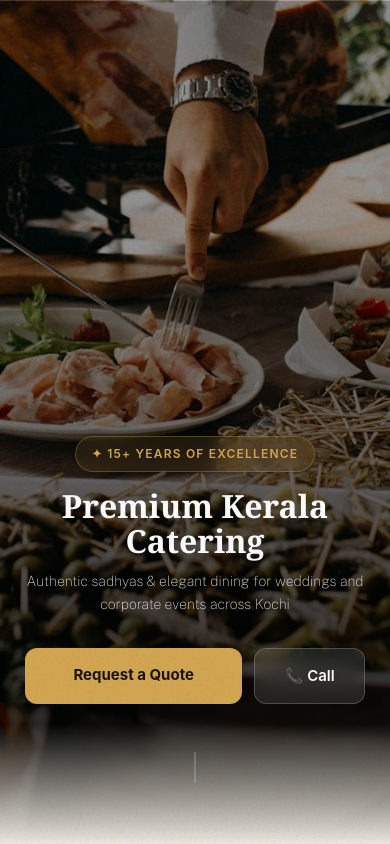
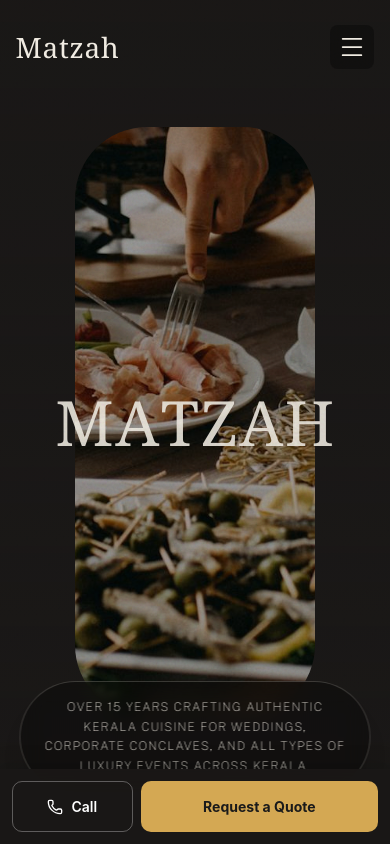
Before and after one commit to Blessan-Alex/matzahweb, a Next.js app: page / in a window 390 px wide. Shown: the top 844 px of the page. Built offline with nearby package versions, Linux system fonts and the light colour scheme.

Commit message:
adding seo mobile

```diff
--- a/src/app/layout.tsx
+++ b/src/app/layout.tsx
@@ -5,7 +5,6 @@
 import Header from "@/components/layout/Header";
 import Footer from "@/components/layout/Footer";
 import StickyBottomBar from "@/components/layout/StickyBottomBar";
-import LayoutWrapper from "@/components/layout/LayoutWrapper";
 import { Public_Sans } from "next/font/google";
 
 const publicSans = Public_Sans({
@@ -115,10 +114,15 @@
           dangerouslySetInnerHTML={{ __html: JSON.stringify(jsonLd) }}
         />
       </head>
+      {/* Added extra padding bottom for mobile so content doesn't get hidden behind the stickied bottom bar */}
       <body className="antialiased bg-primary-bg text-primary-text md:pb-0 pb-20">
-        <LayoutWrapper>
-          {children}
-        </LayoutWrapper>
+        <SmoothScroll>
+          <Preloader />
+          <Header />
+          <main>{children}</main>
+          <Footer />
+          <StickyBottomBar />
+        </SmoothScroll>
       </body>
     </html>
   );
--- a/src/components/layout/Footer.tsx
+++ b/src/components/layout/Footer.tsx
@@ -3,7 +3,7 @@
 
 export default function Footer() {
     return (
-        <footer className="w-full bg-[#1A1817] text-[#F0EBE2] pt-20 pb-10 md:pb-12 border-t border-[#F0EBE2]/20 relative z-[50]">
+        <footer className="w-full bg-[#1A1817] text-[#F0EBE2] pt-20 pb-10 border-t border-[#F0EBE2]/20 relative z-[50]">
             <div className="max-w-[94vw] mx-auto px-4 md:px-0 grid grid-cols-1 md:grid-cols-12 gap-12 md:gap-8">
 
                 {/* Brand & Legacy */}
--- a/src/components/layout/Header.tsx
+++ b/src/components/layout/Header.tsx
@@ -5,13 +5,9 @@
 import { ScrollTrigger } from "gsap/ScrollTrigger";
 import Link from "next/link";
 import { usePathname } from "next/navigation";
-import { Menu, X } from "lucide-react";
+import { Circle, Menu } from "lucide-react";
 
-interface HeaderProps {
-    hidden?: boolean;
-}
-
-export default function Header({ hidden = false }: HeaderProps) {
+export default function Header() {
     const pathname = usePathname();
     const isHomePage = pathname === '/';
 
@@ -55,27 +51,10 @@
         };
     }, [isHomePage]);
 
-    // Lock body scroll when mobile menu is open
-    useEffect(() => {
-        if (isMobileMenuOpen) {
-            document.body.style.overflow = 'hidden';
-            // Also explicitly lock the html document if needed
-            document.documentElement.style.overflow = 'hidden';
-        } else {
-            document.body.style.overflow = '';
-            document.documentElement.style.overflow = '';
-        }
-        return () => {
-            document.body.style.overflow = '';
-            document.documentElement.style.overflow = '';
-        };
-    }, [isMobileMenuOpen]);
-
     return (
-        <>
         <header
             ref={headerRef}
-                className={`fixed top-0 left-0 w-full z-[9999] flex justify-between items-center px-[4vw] py-[3vh] pointer-events-none transition-all duration-300 ${isDarkText ? "text-[#1A1817]" : "text-[#F0EBE2]"} ${isScrolled ? "bg-[#1A1817]/95 backdrop-blur-md shadow-md py-[2vh] text-[#F0EBE2]" : ""} ${hidden ? "-translate-y-[100%] opacity-0" : "translate-y-0 opacity-100"}`}
+            className={`fixed top-0 left-0 w-full z-[9999] flex justify-between items-center px-[4vw] py-[3vh] pointer-events-none transition-all duration-300 ${isDarkText ? "text-[#1A1817]" : "text-[#F0EBE2]"} ${isScrolled ? "bg-[#1A1817]/95 backdrop-blur-md shadow-md py-[2vh] text-[#F0EBE2]" : ""}`}
         >
             {/* Navbar Content */}
             <div
@@ -129,14 +108,10 @@
                             Get In Touch
                         </a>
                         <button
-                            className={`md:hidden transition-all duration-200 pointer-events-auto min-w-[44px] min-h-[44px] flex items-center justify-center p-2 rounded-[8px] z-[10001] relative ${(!isScrolled && !isDarkText) || isMobileMenuOpen ? "bg-black/30 backdrop-blur-md text-[#F0EBE2]" : "text-current"}`}
+                            className={`md:hidden transition-all duration-200 pointer-events-auto min-w-[44px] min-h-[44px] flex items-center justify-center p-2 rounded-[8px] ${!isScrolled && !isDarkText ? "bg-black/30 backdrop-blur-md" : ""}`}
                             onClick={() => setIsMobileMenuOpen(!isMobileMenuOpen)}
                         >
-                            {isMobileMenuOpen ? (
-                                <X size={28} strokeWidth={1.5} />
-                            ) : (
                             <Menu size={28} strokeWidth={1.5} />
-                            )}
                         </button>
                     </div>
                 </div>
@@ -144,60 +119,42 @@
 
             {/* Mobile Menu Overlay */}
             <div
-                className={`fixed inset-0 z-[10000] flex md:hidden transition-all duration-500 ease-[cubic-bezier(0.4,0,0.2,1)] ${isMobileMenuOpen ? "pointer-events-auto" : "pointer-events-none"}`}
+                className={`fixed inset-0 bg-[#F0EBE2] text-[#1A1817] z-[9998] flex flex-col justify-center items-center gap-8 transition-transform duration-500 ease-in-out md:hidden ${isMobileMenuOpen ? "translate-y-0" : "-translate-y-full"}`}
+                style={{ pointerEvents: isMobileMenuOpen ? 'auto' : 'none' }}
             >
-                {/* Dark Backdrop */}
-                <div
-                    className={`absolute inset-0 bg-black/60 backdrop-blur-sm transition-opacity duration-500 ${isMobileMenuOpen ? "opacity-100" : "opacity-0"}`}
-                    onClick={() => setIsMobileMenuOpen(false)}
-                />
+                {/* Close Button or leave hamburger to toggle. We'll rely on hamburger since it stays fixed at top right */}
 
-                {/* Slide-in Panel */}
-                <div
-                    className={`absolute top-0 right-0 w-[85%] max-w-[360px] h-full bg-[#f8f5f0] text-[#1A1817] flex flex-col pt-[12vh] px-8 pb-10 transition-transform duration-500 ease-[cubic-bezier(0.4,0,0.2,1)] ${isMobileMenuOpen ? "translate-x-0" : "translate-x-full shadow-[-10px_0_30px_rgba(0,0,0,0.1)]"}`}
-                >
-                    <nav className="flex flex-col gap-6 font-serif text-[28px] leading-[1.2]">
-                        <Link href="/#services" onClick={() => setIsMobileMenuOpen(false)} className="pb-4 border-b border-[#1A1817]/10 hover:opacity-70 transition-opacity">
-                            Services
+                <nav className="flex flex-col items-center gap-8 font-serif text-[32px] leading-[1.2]">
+                    <Link href="/#services" onClick={() => setIsMobileMenuOpen(false)} className="hover:opacity-70 transition-opacity">
+                        Services<span className="sr-only"> Navigation</span>
                     </Link>
-                        <Link href="/menu" onClick={() => setIsMobileMenuOpen(false)} className="pb-4 border-b border-[#1A1817]/10 hover:opacity-70 transition-opacity">
-                            Menu
+                    <Link href="/menu" onClick={() => setIsMobileMenuOpen(false)} className="hover:opacity-70 transition-opacity">
+                        Menu<span className="sr-only"> Options</span>
                     </Link>
-                        <Link href="/about" onClick={() => setIsMobileMenuOpen(false)} className="pb-4 border-b border-[#1A1817]/10 hover:opacity-70 transition-opacity">
-                            About Us
+                    <Link href="/about" onClick={() => setIsMobileMenuOpen(false)} className="hover:opacity-70 transition-opacity">
+                        About Us<span className="sr-only"> Information</span>
                     </Link>
-                        <Link href="/blog" onClick={() => setIsMobileMenuOpen(false)} className="pb-4 border-b border-[#1A1817]/10 hover:opacity-70 transition-opacity">
-                            Blog
+                    <Link href="/blog" onClick={() => setIsMobileMenuOpen(false)} className="hover:opacity-70 transition-opacity">
+                        Blog<span className="sr-only"> Articles</span>
                     </Link>
-                        <Link href="/gallery" onClick={() => setIsMobileMenuOpen(false)} className="pb-4 border-b border-[#1A1817]/10 hover:opacity-70 transition-opacity">
-                            Gallery
+                    <Link href="/gallery" onClick={() => setIsMobileMenuOpen(false)} className="hover:opacity-70 transition-opacity">
+                        Gallery<span className="sr-only"> Images</span>
                     </Link>
-                        <Link href="/faq" onClick={() => setIsMobileMenuOpen(false)} className="pb-4 border-b border-[#1A1817]/10 hover:opacity-70 transition-opacity">
-                            FAQs
+                    <Link href="/faq" onClick={() => setIsMobileMenuOpen(false)} className="hover:opacity-70 transition-opacity">
+                        FAQs<span className="sr-only"> Questions</span>
                     </Link>
                 </nav>
 
-                    <div className="mt-auto flex flex-col gap-3">
                 <a
                     href="https://wa.me/918921038043"
                     target="_blank"
                     rel="noopener noreferrer"
                     onClick={() => setIsMobileMenuOpen(false)}
-                            className="w-full py-4 flex items-center justify-center rounded-[12px] bg-[#1A1817] text-[#f8f5f0] font-sans text-[16px] font-semibold transition-transform active:scale-95"
+                    className="mt-8 px-8 py-3 flex items-center justify-center rounded-full border border-current transition-colors duration-300 hover:bg-current hover:text-[#F0EBE2] font-sans text-[16px] font-medium"
                 >
-                            Get In Touch
-                        </a>
-                        <a
-                            href="tel:+918921038043"
-                            onClick={() => setIsMobileMenuOpen(false)}
-                            className="w-full text-center py-2 text-[#1A1817]/70 font-sans text-[15px] font-medium transition-opacity active:opacity-50"
-                        >
-                            📞 +91 892 103 8043
+                    Get In Touch<span className="sr-only"> Now</span>
                 </a>
             </div>
-                </div>
-            </div>
         </header>
-        </>
     );
 }
--- a/src/components/layout/LayoutWrapper.tsx
+++ /dev/null
@@ -1,24 +0,0 @@
-"use client";
-
-import { useSmartVisibility } from "@/hooks/useSmartVisibility";
-import SmoothScroll from "@/components/layout/SmoothScroll";
-import Preloader from "@/components/layout/Preloader";
-import Header from "@/components/layout/Header";
-import Footer from "@/components/layout/Footer";
-import StickyBottomBar from "@/components/layout/StickyBottomBar";
-
-export default function LayoutWrapper({ children }: { children: React.ReactNode }) {
-    const { finalShowStickyBar, hideNavbar, footerRef } = useSmartVisibility();
-
-    return (
-        <SmoothScroll>
-            <Preloader />
-            <Header hidden={hideNavbar} />
-            <main>{children}</main>
-            <footer ref={footerRef}>
-                <Footer />
-            </footer>
-            <StickyBottomBar show={finalShowStickyBar} />
-        </SmoothScroll>
-    );
-}
--- a/src/components/layout/StickyBottomBar.tsx
+++ b/src/components/layout/StickyBottomBar.tsx
@@ -1,21 +1,19 @@
 import Link from "next/link";
-import { Phone } from "lucide-react";
+import { Phone, MessageCircle } from "lucide-react";
 
-export default function StickyBottomBar({ show }: { show: boolean }) {
+export default function StickyBottomBar() {
     return (
-        <div
-            className={`md:hidden fixed bottom-0 left-0 right-0 z-[100] flex gap-2 p-3 bg-[#1A1817]/95 backdrop-blur-xl shadow-[0_-4px_20px_rgba(0,0,0,0.15)] pb-[calc(12px+env(safe-area-inset-bottom))] transition-all duration-500 ease-[cubic-bezier(0.4,0,0.2,1)] ${show ? "translate-y-0 opacity-100 pointer-events-auto" : "translate-y-[100%] opacity-0 pointer-events-none"}`}
-        >
+        <div className="md:hidden fixed bottom-0 left-0 right-0 z-[100] flex gap-2 p-3 bg-[#1A1817]/95 backdrop-blur-xl shadow-[0_-4px_20px_rgba(0,0,0,0.15)] pb-[calc(12px+env(safe-area-inset-bottom))]">
             <a
                 href="tel:+918921038043"
-                className="flex-1 flex items-center justify-center gap-2 bg-transparent border-[1.5px] border-white/30 text-white rounded-[10px] py-[14px] text-[14px] font-semibold transition-transform active:scale-95"
+                className="flex-1 flex items-center justify-center gap-2 bg-transparent border-[1.5px] border-white/30 text-white rounded-[10px] py-[14px] text-[14px] font-semibold"
             >
                 <Phone size={16} />
                 Call
             </a>
             <Link
                 href="/contact"
-                className="flex-[2] flex items-center justify-center gap-2 bg-[#D4A853] text-[#1a1a1a] rounded-[10px] py-[14px] text-[14px] font-bold transition-transform active:scale-95 shadow-lg"
+                className="flex-[2] flex items-center justify-center gap-2 bg-[#D4A853] text-[#1a1a1a] rounded-[10px] py-[14px] text-[14px] font-bold"
             >
                 Request a Quote
             </Link>
--- a/src/components/sections/HeroSection.tsx
+++ b/src/components/sections/HeroSection.tsx
@@ -4,24 +4,45 @@
 import gsap from "gsap";
 import { ScrollTrigger } from "gsap/ScrollTrigger";
 import { useGSAP } from "@gsap/react";
+import SplitType from "split-type";
 import Image from "next/image";
 
 gsap.registerPlugin(ScrollTrigger, useGSAP);
 
 export default function HeroSection() {
     const sectionRef = useRef<HTMLElement>(null);
+    const textRef = useRef<HTMLHeadingElement>(null);
+    const maskRef = useRef<HTMLDivElement>(null);
     const imageRef = useRef<HTMLImageElement>(null);
     const curveTextRef = useRef<HTMLDivElement>(null);
     const overlayRef = useRef<HTMLDivElement>(null);
 
     useGSAP(() => {
-        // 2. Initial State
-        gsap.set(imageRef.current, { scale: 1.1 }); // Parallax reverse
+        // 1. Text Split Setup
+        let split: SplitType | null = null;
+        if (textRef.current) {
+            split = new SplitType(textRef.current, { types: 'chars' });
+            gsap.set(split.chars, { y: 100, opacity: 0 }); // Initial State
+        }
+
+        // 2. Oval Mask Initial State
+        gsap.set(maskRef.current, { scale: 0.8, opacity: 0 });
+        gsap.set(imageRef.current, { scale: 1.3 }); // Parallax reverse
         gsap.set(curveTextRef.current, { opacity: 0 }); // Hide curved text initially
 
         // 3. Entrance Animation (Triggered by Preloader)
         const playEntrance = () => {
             const tl = gsap.timeline();
+
+            // Mask Scales In from slightly smaller
+            tl.fromTo(maskRef.current,
+                { scale: 0.9, opacity: 0 },
+                {
+                    scale: 1,
+                    opacity: 1,
+                    duration: 1.2,
+                    ease: "power3.inOut",
+                }, 0);
 
             // Overlay fades in
             tl.to(overlayRef.current, {
@@ -33,44 +54,66 @@
             // Image scales down internally for smooth parallax
             tl.to(imageRef.current, {
                 scale: 1,
-                duration: 1.5,
+                duration: 1.2,
                 ease: "power3.inOut"
             }, 0);
+
+            // Text Staggers In Smoother
+            if (split?.chars) {
+                tl.fromTo(split.chars,
+                    { y: 100, opacity: 0 },
+                    {
+                        y: 0,
+                        opacity: 1,
+                        duration: 1.0,
+                        stagger: 0.04,
+                        ease: "power4.out"
+                    }, 0.5); // Starts smoother overlapping with mask
+            }
 
             // Finally, fade in the curved text synchronously with the delayed Navbar
             tl.to(curveTextRef.current, {
                 opacity: 1,
                 duration: 1.5,
                 ease: "power2.out"
-            }, 1.5);
+            }, 2.5); // Delayed significantly so Marquet is fully readable first
         };
 
         window.addEventListener("preloaderComplete", playEntrance, { once: true });
 
-        // 4. Scroll Scrub Animation: Parallax background moves up slightly while scrolling
+        // 4. Scroll Scrub Animation: Heavy and slow zooming
         const scrollTl = gsap.timeline({
             scrollTrigger: {
                 trigger: sectionRef.current,
                 start: "top top",
-                end: "bottom top", // Normal flow
-                scrub: true,
+                end: "+=1200", // Faster scroll duration
+                scrub: 1, // Smooth scrub
+                pin: true, // Pins the hero while the mask scales
             }
         });
 
-        scrollTl.to(overlayRef.current, {
-            y: "-20vh",
-            duration: 1,
-            ease: "none"
+        // Instead of scaling, we animate width/height to reveal the landscape video's sides
+        scrollTl.to(maskRef.current, {
+            width: "100vw",
+            height: "100vh",
+            borderRadius: "0px", // Use 0px instead of 0% for smooth capsule -> rectangle interpolation
+            ease: "power2.inOut",
+            duration: 1
         }, 0);
 
-        scrollTl.to(imageRef.current, {
-            y: "15vh",
+        // The massive typography now perfectly stays in place during scroll
+        // No animation applied to textRef.current
+
+        // Parallax background overlay moves up significantly while scrolling
+        scrollTl.to(overlayRef.current, {
+            y: "-50vh",
             duration: 1,
             ease: "none"
         }, 0);
 
         return () => {
             window.removeEventListener("preloaderComplete", playEntrance);
+            if (split) split.revert();
             ScrollTrigger.getAll().forEach(t => t.kill());
         };
     }, { scope: sectionRef });
@@ -78,86 +121,56 @@
     return (
         <section
             ref={sectionRef}
-            className="relative h-[100dvh] w-full flex flex-col items-center justify-end overflow-hidden"
+            className="hero-section relative h-screen w-full flex items-center justify-center overflow-hidden bg-[#1A1817]"
         >
-            {/* Immersive Edge-to-Edge Image */}
-            <div className="absolute inset-0 z-[0] overflow-hidden bg-[#1A1817]">
+            {/* Dark Gradient Overlay Layer for Text Readability */}
+            <div
+                ref={overlayRef}
+                className="absolute inset-x-0 inset-y-[-50vh] z-[1] opacity-0 pointer-events-none"
+                style={{
+                    background: "linear-gradient(to bottom, rgba(26,24,23,0.1) 0%, rgba(26,24,23,0.3) 40%, rgba(26,24,23,0.85) 100%)"
+                }}
+            />
+
+            {/* Background Layer: Massive Typography */}
+            <h1
+                ref={textRef}
+                className="absolute w-full text-center z-[3] font-serif font-light text-[16vw] sm:text-[13vw] !leading-[1] text-[#F0EBE2] uppercase tracking-wide opacity-90"
+            >
+                Matzah
+                <span className="sr-only"> Caterers - Premium Event Catering in Kochi – Weddings, Corporates & Sadhya</span>
+            </h1>
+
+            <div
+                ref={maskRef}
+                className="hero-mask z-[2] absolute flex items-center justify-center overflow-hidden w-[clamp(240px,35vw,500px)] h-[clamp(380px,70vh,800px)]"
+                style={{ borderRadius: "30%" }}
+            >
+                {/* LCP Optimization: Next.js Image with priority and fetchPriority */}
                 <img
                     ref={imageRef}
                     src="/herosvg.svg"
                     alt="Premium Kerala wedding and corporate event catering setup in Kochi by Matzah Caterers"
-                    className="absolute w-full h-full object-cover object-[center_30%]"
+                    className="absolute w-[100vw] h-[100vh] object-cover max-w-none opacity-90"
+                    style={{ width: "100vw", height: "100vh" }}
                     fetchPriority="high"
                 />
             </div>
 
-            {/* Dark Gradient Overlay Layer for Text Readability */}
-            <div
-                ref={overlayRef}
-                className="absolute inset-x-0 inset-y-0 z-[1] opacity-0 pointer-events-none"
-                style={{
-                    background: "linear-gradient(to bottom, rgba(0,0,0,0.15) 0%, rgba(0,0,0,0.1) 30%, rgba(0,0,0,0.5) 65%, rgba(0,0,0,0.85) 100%)"
-                }}
-            />
-
-            <h1 className="sr-only">
-                Matzah Caterers - Premium Event Catering in Kochi – Weddings, Corporates & Sadhya
-            </h1>
-
-            {/* Bottom Content Area */}
+            {/* Bottom Layer: Straight Text Badge near the bottom */}
             <div
                 ref={curveTextRef}
-                className="relative z-[10] w-[90%] md:w-[600px] pb-[140px] text-center pointer-events-auto flex flex-col items-center"
+                className="absolute z-[10] bottom-[6vh] md:bottom-[8vh] left-1/2 -translate-x-1/2 w-[90%] md:w-auto text-center pointer-events-none"
             >
-                {/* Badge Context */}
-                <span className="inline-block px-4 py-2 bg-[#D4A853]/10 border border-[#D4A853]/30 rounded-full text-[12px] font-semibold tracking-widest text-[#D4A853] uppercase mb-4 backdrop-blur-sm shadow-sm">
-                    ✦ 15+ Years of Excellence
-                </span>
-
-                <h2 className="font-serif text-[32px] md:text-[42px] font-bold text-white leading-[1.1] mb-3 drop-shadow-lg">
-                    Premium Kerala<br className="md:hidden" /> Catering
-                </h2>
-
-                <p
-                    className="text-[14px] md:text-[16px] text-white/90 leading-relaxed mb-8 max-w-[340px] md:max-w-md mx-auto drop-shadow"
-                    style={{ fontFamily: 'var(--font-public-sans)' }}
-                >
-                    Authentic sadhyas & elegant dining for weddings and corporate events across Kochi
-                </p>
-
-                {/* Hero Primary CTAs */}
-                <div className="flex flex-row gap-3 w-full md:w-auto max-w-[340px]">
-                    <a
-                        href="/contact"
-                        className="flex-[2] py-4 bg-[#D4A853] text-[#1a1410] rounded-xl text-[15px] font-bold text-center active:scale-95 transition-transform"
+                <div className="inline-block backdrop-blur-md bg-black/30 border border-[#F0EBE2]/20 rounded-full px-6 py-4 shadow-xl">
+                    <p
+                        className="text-[12px] md:text-[14px] font-medium tracking-[0.1em] text-[#F0EBE2] uppercase leading-relaxed max-w-lg mx-auto"
+                        style={{ fontFamily: 'var(--font-public-sans)' }}
                     >
-                        Request a Quote
-                    </a>
-                    <a
-                        href="tel:+918921038043"
-                        className="flex-1 py-4 bg-white/10 backdrop-blur-md border border-white/20 text-white rounded-xl text-[15px] font-semibold text-center whitespace-nowrap active:scale-95 transition-transform"
-                    >
-                        📞 Call
-                    </a>
+                        Over 15 years crafting authentic Kerala cuisine for weddings, corporate conclaves, and all types of luxury events across Kerala.
+                    </p>
                 </div>
             </div>
-
-            {/* Animated Scroll Indicator layer is placed over gradient */}
-            <div className="absolute bottom-[60px] left-1/2 -translate-x-1/2 z-[10] flex flex-col items-center gap-2">
-                <span className="block w-[1px] h-8 bg-white/40 animate-[scrollPulse_2s_ease-in-out_infinite]" />
-            </div>
-
-            {/* Smooth Extender into Beige Section */}
-            <div className="absolute bottom-0 left-0 right-0 h-[120px] z-[5] pointer-events-none"
-                 style={{ background: 'linear-gradient(to bottom, transparent 0%, #F0EBE2 100%)' }}
-            />
-
-            <style dangerouslySetInnerHTML={{__html: `
-                @keyframes scrollPulse {
-                    0%, 100% { opacity: 0.3; transform: scaleY(0.5); transform-origin: top; }
-                    50% { opacity: 1; transform: scaleY(1); transform-origin: top; }
-                }
-            `}} />
         </section>
     );
 }
```
Also changed, not shown: src/components/sections/AboutSection.tsx (+9 -9 lines), src/components/sections/ServicesSection.tsx (+6 -6 lines), src/hooks/useSmartVisibility.ts (deleted, +0 -54 lines). Lines whose indentation alone changed are shown as unchanged.
